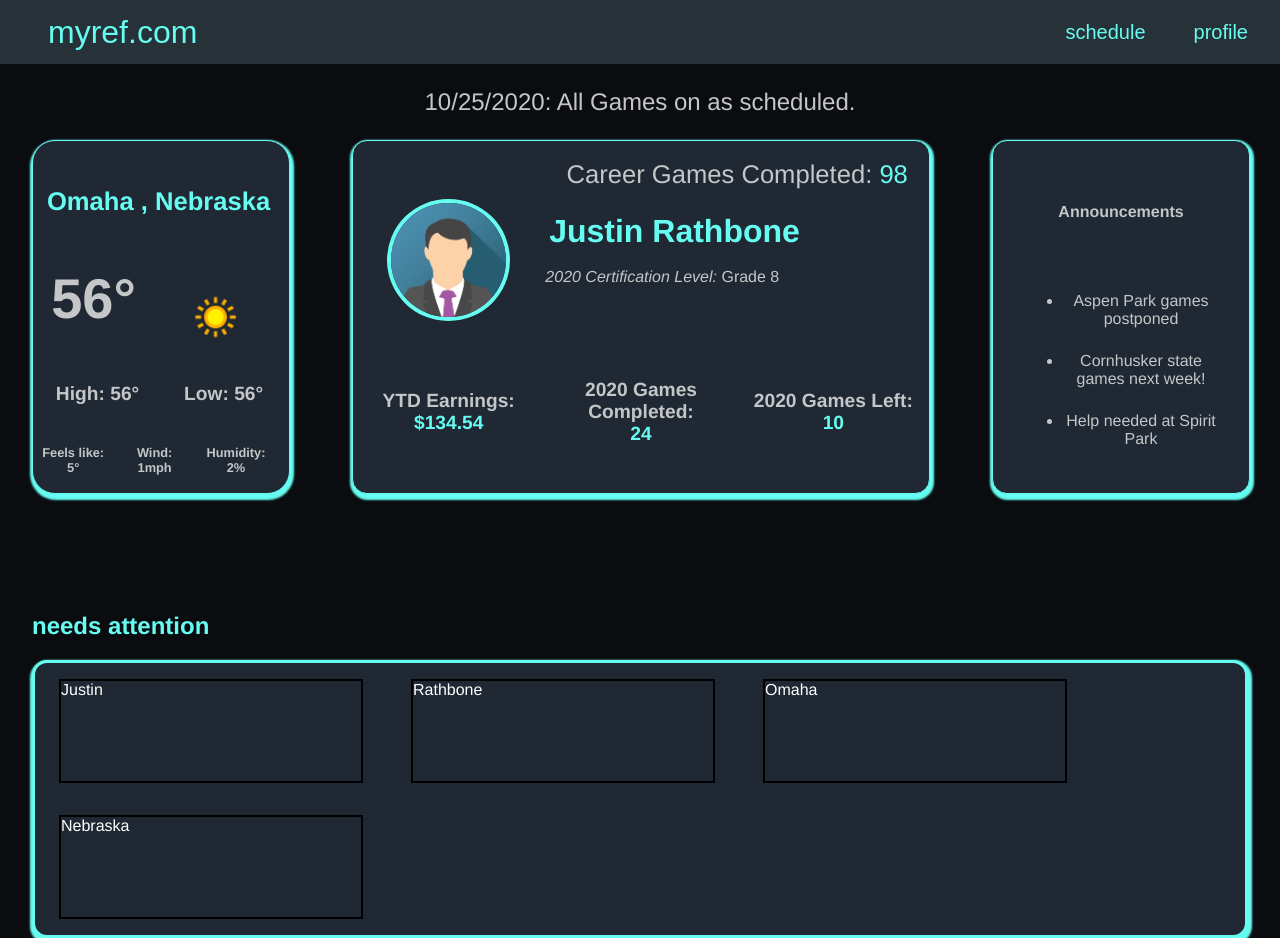
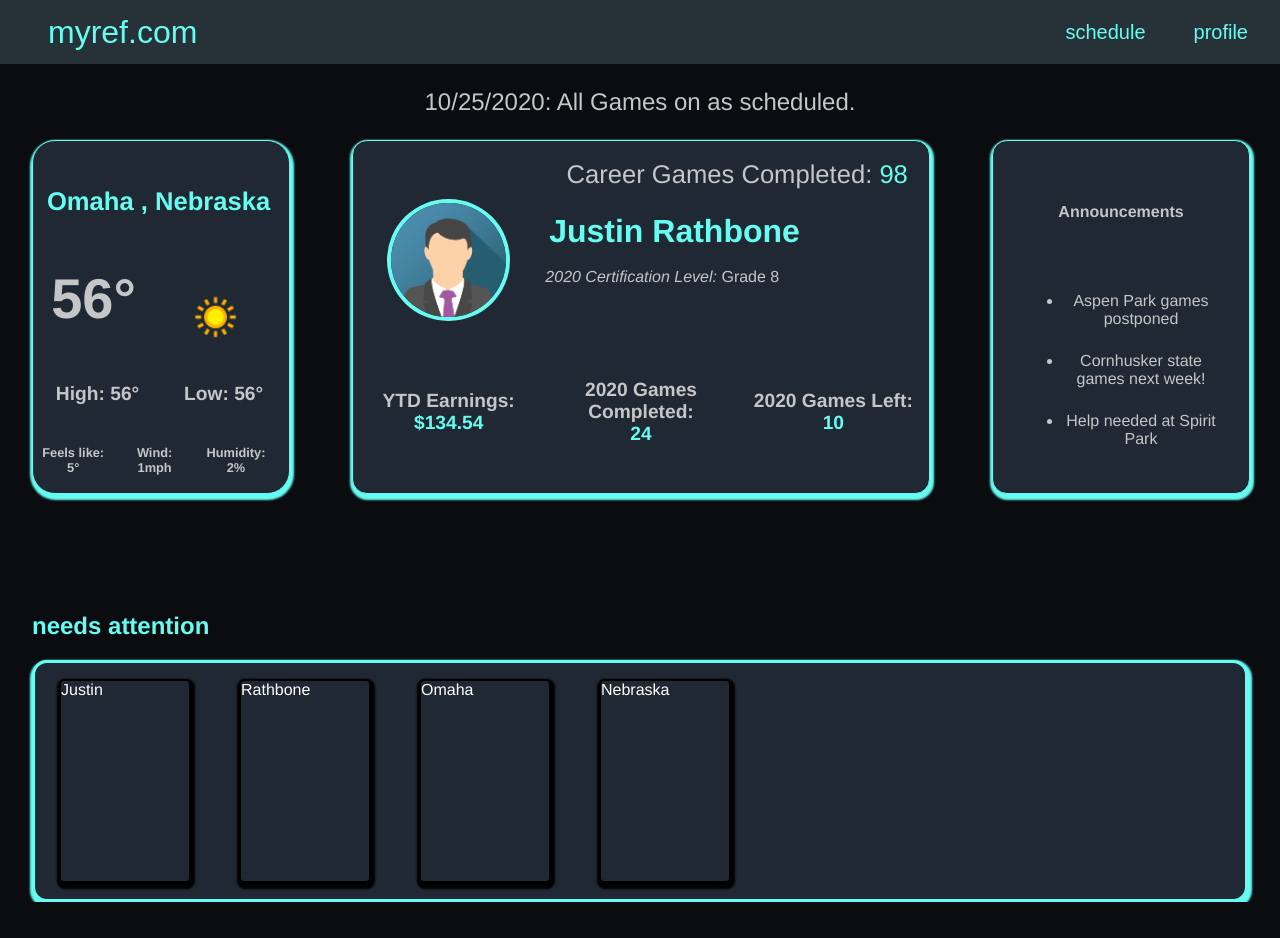
Before and after one commit to JRathbone/myrefapplication, an Angular app in the folder myrefapplication/: page / in a window 1280 px wide. After the commit the page ends 902 px from the top, so only its background shows below. Built offline with nearby package versions, Linux system fonts and the light colour scheme; a web font is replaced by a local one.

Commit message:
Changed width and height ratio of each game widget

```diff
--- a/myrefapplication/src/app/Components/assigned-games/assigned-games.component.css
+++ b/myrefapplication/src/app/Components/assigned-games/assigned-games.component.css
@@ -8,11 +8,13 @@
 }
 
 .assignedGamesContainer div{
-    height: 100px;
-    width: 300px;
+    height: 25vh;
+    width: 10vw;
     color: white;
     border: 2px solid black;
+    box-shadow: 1px 3px 2px 3px black;
     margin: 2vh 3vh;
+    border-radius: 5px;
 }
 
 
```
